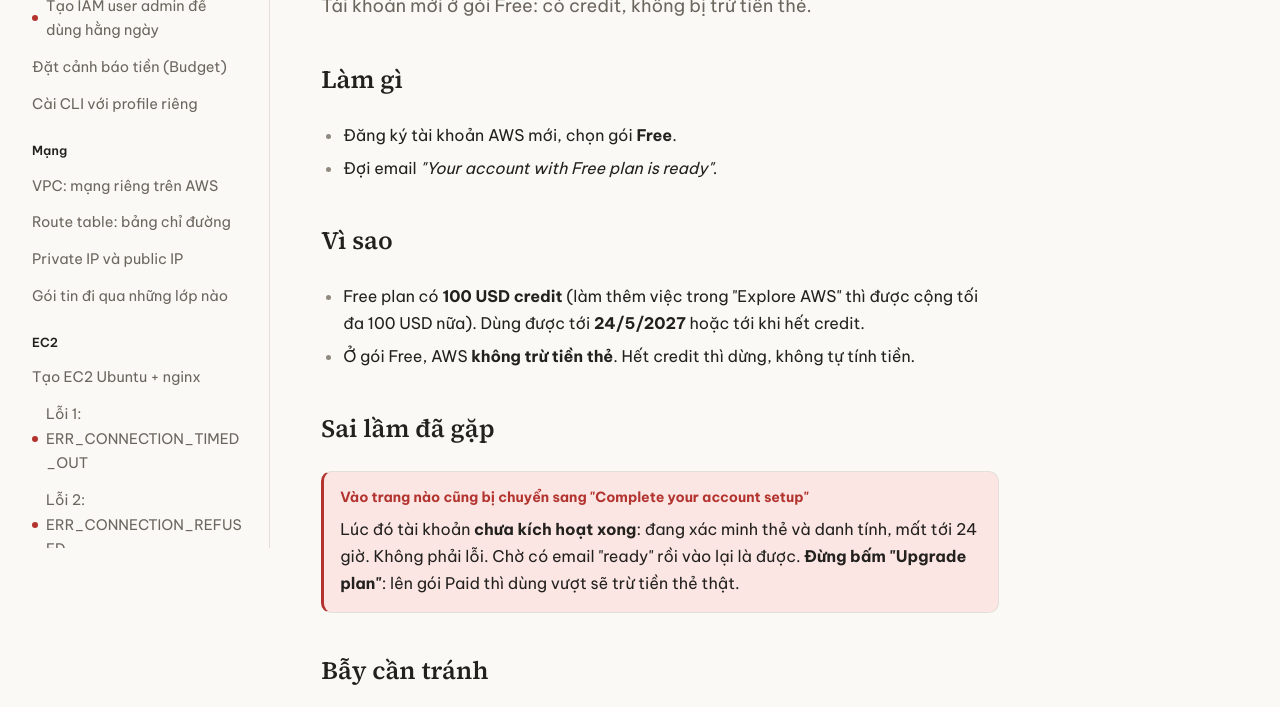
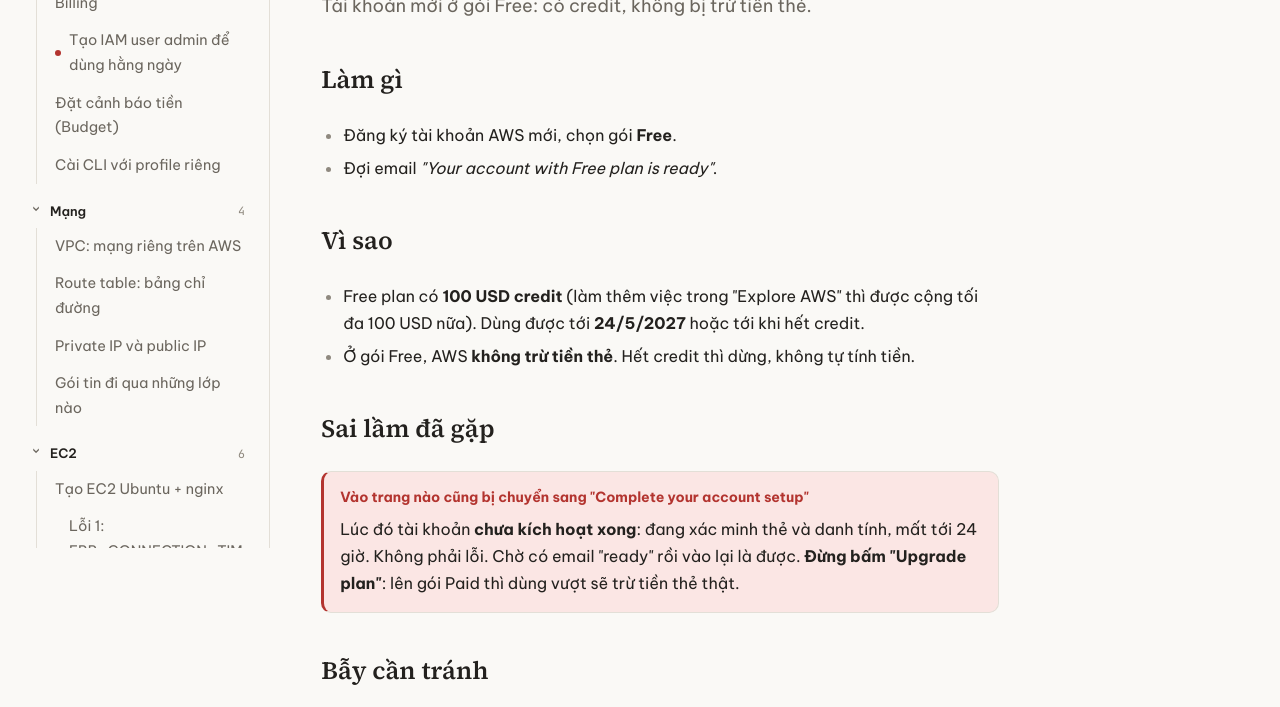
Before and after one commit to lep7405/aws-hoc-setup, a plain HTML site: page index.html in a window 1280 px wide. Shown: the part 252-959 px from the top of the page. Drawn offline with Linux system fonts and the light colour scheme.

Commit message:
Menu trái: thu gọn được từng nhóm, nhớ trạng thái, tự mở nhóm của trang đang xem
Co-Authored-By: Claude Opus 5.5 <noreply@anthropic.com>

```diff
--- a/app.js
+++ b/app.js
@@ -156,8 +156,24 @@ const PAGES = [
 const slug = (s) => s.toLowerCase().normalize('NFD').replace(/[̀-ͯ]/g, '').replace(/đ/g, 'd').replace(/[^a-z0-9]+/g, '-').replace(/^-|-$/g, '');
 const groups = [...new Set(PAGES.map((p) => p.group))];
 const sidebar = document.getElementById('sidebar');
-sidebar.innerHTML = groups.map((g) => `<h4>${g}</h4>` + PAGES.filter((p) => p.group === g)
-  .map((p) => `<a href="#${p.id}" data-id="${p.id}">${p.bug ? '<span class="dot" title="Có lỗi đã gặp"></span>' : ''}${p.title}</a>`).join('')).join('');
+// Nhóm thu gọn được; nhớ trạng thái trên trình duyệt này (localStorage, lỗi thì bỏ qua).
+let collapsed = {};
+try { collapsed = JSON.parse(localStorage.getItem('nav-collapsed') || '{}'); } catch (_) {}
+const saveCollapsed = () => { try { localStorage.setItem('nav-collapsed', JSON.stringify(collapsed)); } catch (_) {} };
+sidebar.innerHTML = groups.map((g, gi) => {
+  const items = PAGES.filter((p) => p.group === g);
+  return `<div class="group${collapsed[g] ? ' closed' : ''}" data-group="${g}">
+    <button class="ghead" aria-expanded="${!collapsed[g]}" aria-controls="g${gi}"><span class="chev">›</span>${g}<span class="cnt">${items.length}</span></button>
+    <div class="gitems" id="g${gi}">${items.map((p) => `<a href="#${p.id}" data-id="${p.id}">${p.bug ? '<span class="dot" title="Có lỗi đã gặp"></span>' : ''}${p.title}</a>`).join('')}</div>
+  </div>`;
+}).join('');
+sidebar.addEventListener('click', (e) => {
+  const b = e.target.closest('.ghead'); if (!b) return;
+  const box = b.parentElement, g = box.dataset.group;
+  const closed = box.classList.toggle('closed');
+  b.setAttribute('aria-expanded', String(!closed));
+  collapsed[g] = closed; saveCollapsed();
+});
 
 function render() {
   const id = location.hash.slice(1).split('--')[0];
@@ -172,6 +188,9 @@ function render() {
   </div>`;
   document.getElementById('onpage').innerHTML = '<h5>☰ Trên trang này</h5>' + p.sections.map((s) => `<a href="#${p.id}--${slug(s.h)}">${s.h}</a>`).join('');
   sidebar.querySelectorAll('a').forEach((a) => a.classList.toggle('active', a.dataset.id === p.id));
+  // nhóm chứa trang đang xem luôn mở
+  const cur = sidebar.querySelector(`.group[data-group="${p.group}"]`);
+  if (cur && cur.classList.contains('closed')) { cur.classList.remove('closed'); cur.querySelector('.ghead').setAttribute('aria-expanded', 'true'); collapsed[p.group] = false; saveCollapsed(); }
   document.title = p.title + ' · Nhật ký setup AWS';
   if (p.sim) setupSim();
   const sub = location.hash.includes('--') ? document.getElementById(location.hash.slice(1)) : null;
--- a/style.css
+++ b/style.css
@@ -34,8 +34,14 @@ button { font: inherit; }
 
 .layout { display: grid; grid-template-columns: 270px minmax(0, 1fr) 230px; max-width: 1400px; margin: 0 auto; }
 .sidebar { position: sticky; top: 56px; height: calc(100vh - 56px); overflow-y: auto; padding: 22px 14px 40px 22px; border-right: 1px solid var(--line); }
-.sidebar h4 { margin: 18px 10px 6px; font-size: 12.5px; font-weight: 600; color: var(--fg); letter-spacing: .01em; }
-.sidebar h4:first-child { margin-top: 0; }
+.group + .group { margin-top: 10px; }
+.ghead { display: flex; align-items: center; gap: 8px; width: 100%; background: none; border: 0; color: var(--fg); font-size: 13px; font-weight: 600; padding: 6px 10px; border-radius: 8px; cursor: pointer; text-align: left; }
+.ghead:hover { background: var(--panel); }
+.ghead .chev { display: inline-block; color: var(--muted); transform: rotate(90deg); transition: transform .15s; width: 10px; }
+.ghead .cnt { margin-left: auto; font-size: 11.5px; color: var(--dim); font-family: var(--mono); font-weight: 400; }
+.group.closed .chev { transform: none; }
+.group.closed .gitems { display: none; }
+.gitems { display: grid; gap: 1px; padding-left: 8px; margin-left: 14px; border-left: 1px solid var(--line); }
 .sidebar a { display: flex; align-items: center; gap: 8px; text-decoration: none; color: var(--muted); font-size: 14.5px; padding: 6px 10px; border-radius: 8px; }
 .sidebar a { overflow-wrap: anywhere; min-width: 0; }
 .sidebar a:hover { color: var(--fg); background: var(--panel); }
```
Also changed, not shown: 1 other file.
